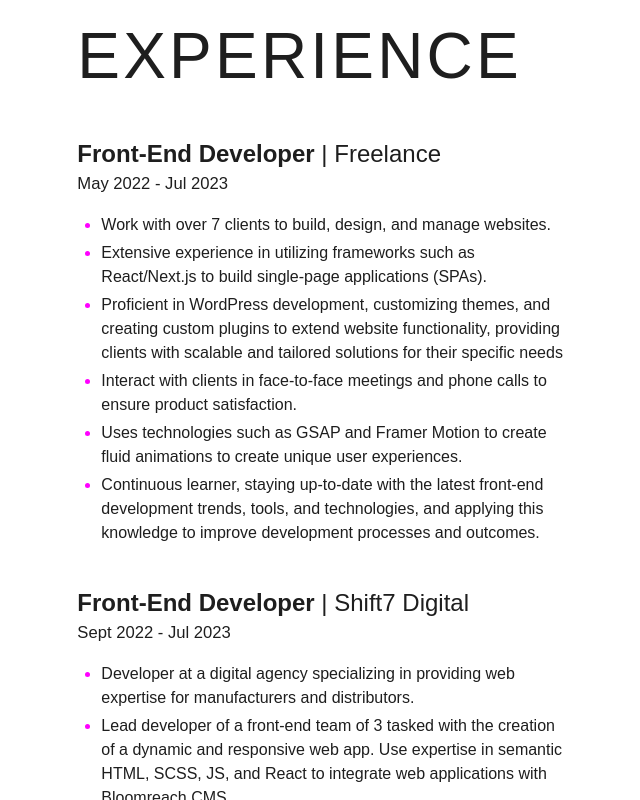
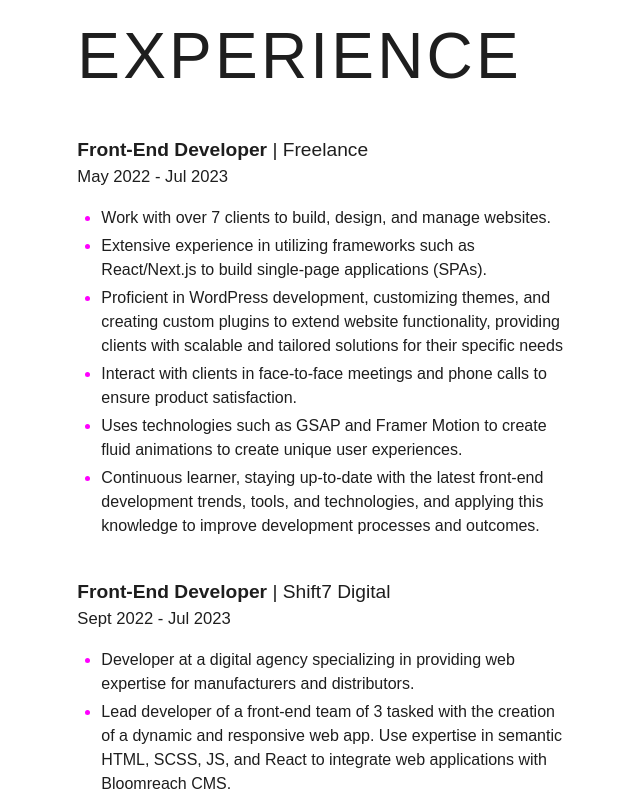
Before and after one commit to evan-chernicky/personal-website, a React (Create React App) app: page /about in a window 1280 px wide. Shown: the part 1220-2020 px from the top of the page, without its empty margins (360-1000 px from the left). Built offline with nearby package versions, Linux system fonts and the light colour scheme; a web font is replaced by a local one.

Commit message:
updated dependencies, made hero responsive edits on small laptops (to fix white text on white bg), typo fix

```diff
--- a/src/components/About.js
+++ b/src/components/About.js
@@ -182,7 +182,7 @@ function About() {
                         <h3 className="text-2xl"><strong>Denison Unviersity</strong> | B.A. Communication</h3>
                         <h4 className="text-lg mb-4">Aug 2014 - May 2018</h4>
                         <ul className="list-disc space-y-1 dark:marker:text-blue marker:text-pink">
-                          <li>Lambda Pi Eta (National Communication Honrary Society)</li>
+                          <li>Lambda Pi Eta (National Communication Honorary Society)</li>
                           <li>Denison Campus Governance Association Senator</li>
                           <li>CIEE Study Abroad Student - Universidade Nova de Lisboa (Feb - May 2017)</li>
                           <li>Beta Theta Pi Member/Chapter Historian</li>
--- a/src/components/Projects.js
+++ b/src/components/Projects.js
@@ -24,8 +24,7 @@ function Projects({isDarkMode}) {
         </div>
         <div className="grid xl:grid-cols-3 lg:grid-cols-2 fade-in-bottom opacity-0">
             {projects.map((project, index) => {
-                    if ((currentFilter !== 'All' && currentFilter !== project.projectType)) return null
-                    return <Project key={index} index={index} project={project} isDarkMode={isDarkMode}/>
+                    return <Project key={project.name} index={index} project={project} isDarkMode={isDarkMode}/>
                 })
             }
         </div>
--- a/tailwind.config.js
+++ b/tailwind.config.js
@@ -13,9 +13,9 @@ module.exports = {
       'md': 'clamp(1rem, 1.5vw, 1.125rem)',
       'lg': 'clamp(.85rem, 1.3vw, 1.1rem)',
       'xl': 'clamp(.9rem, 2vw, 1.25rem)',
-      '2xl': 'clamp(1.15rem, 2.5vw, 1.5rem)',
+      '2xl': 'clamp(1.15rem, 1.5vw, 1.5rem)',
       '3xl': 'clamp(1.25rem, 3vw, 1.875rem)',
-      '4xl': 'clamp(1.5rem, 4vw, 2.25rem)',
+      '4xl': 'clamp(1.5rem, 2.5vw, 2.25rem)',
       '5xl': 'clamp(1.75rem, 5vw, 3rem)',
       '6xl': 'clamp(2rem, 6vw, 4rem)',
       '7xl': 'clamp(2.5rem, 6.5vw, 4.5rem)'
```
Also changed, not shown: 2 other files (tests, documents, lock files or other folders).
